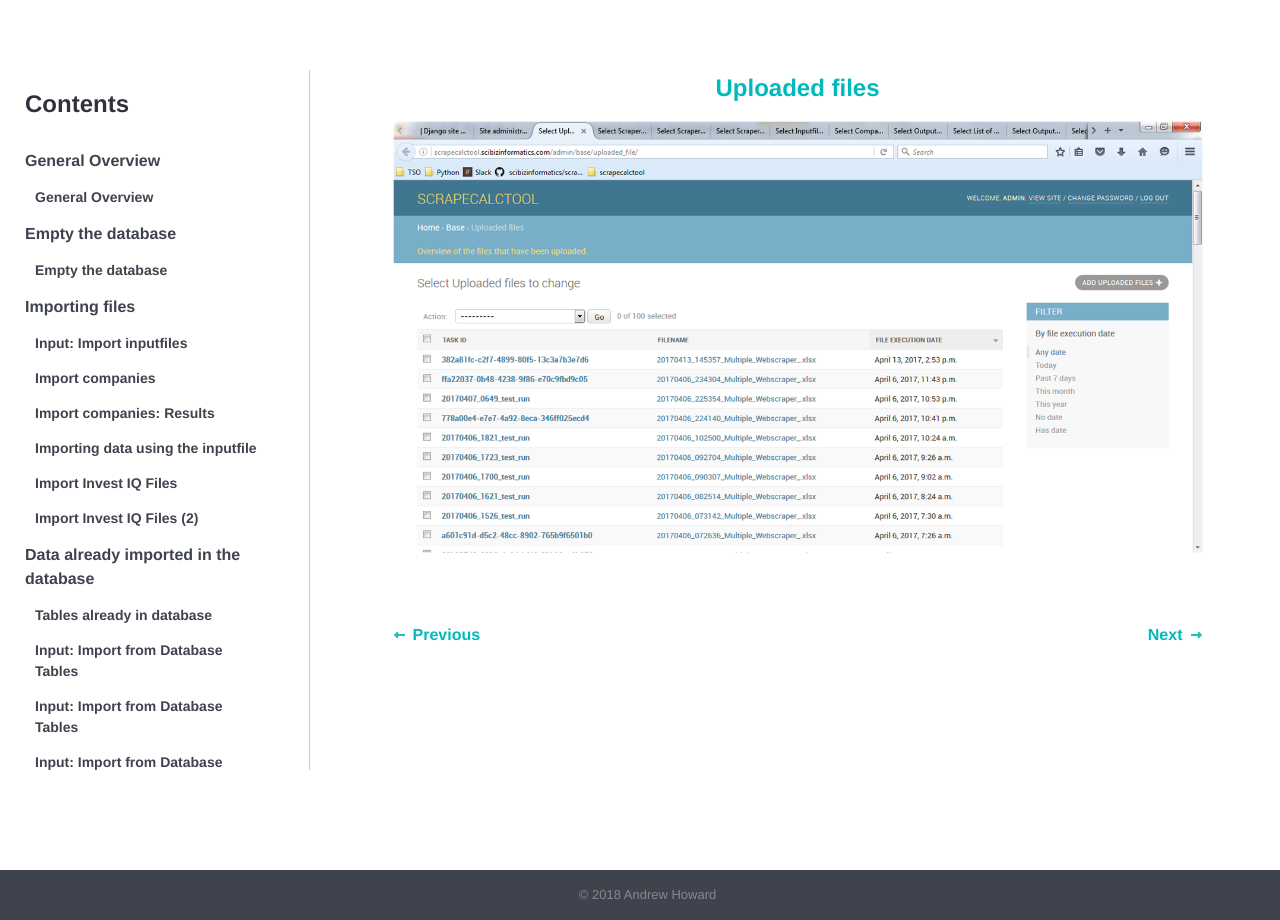
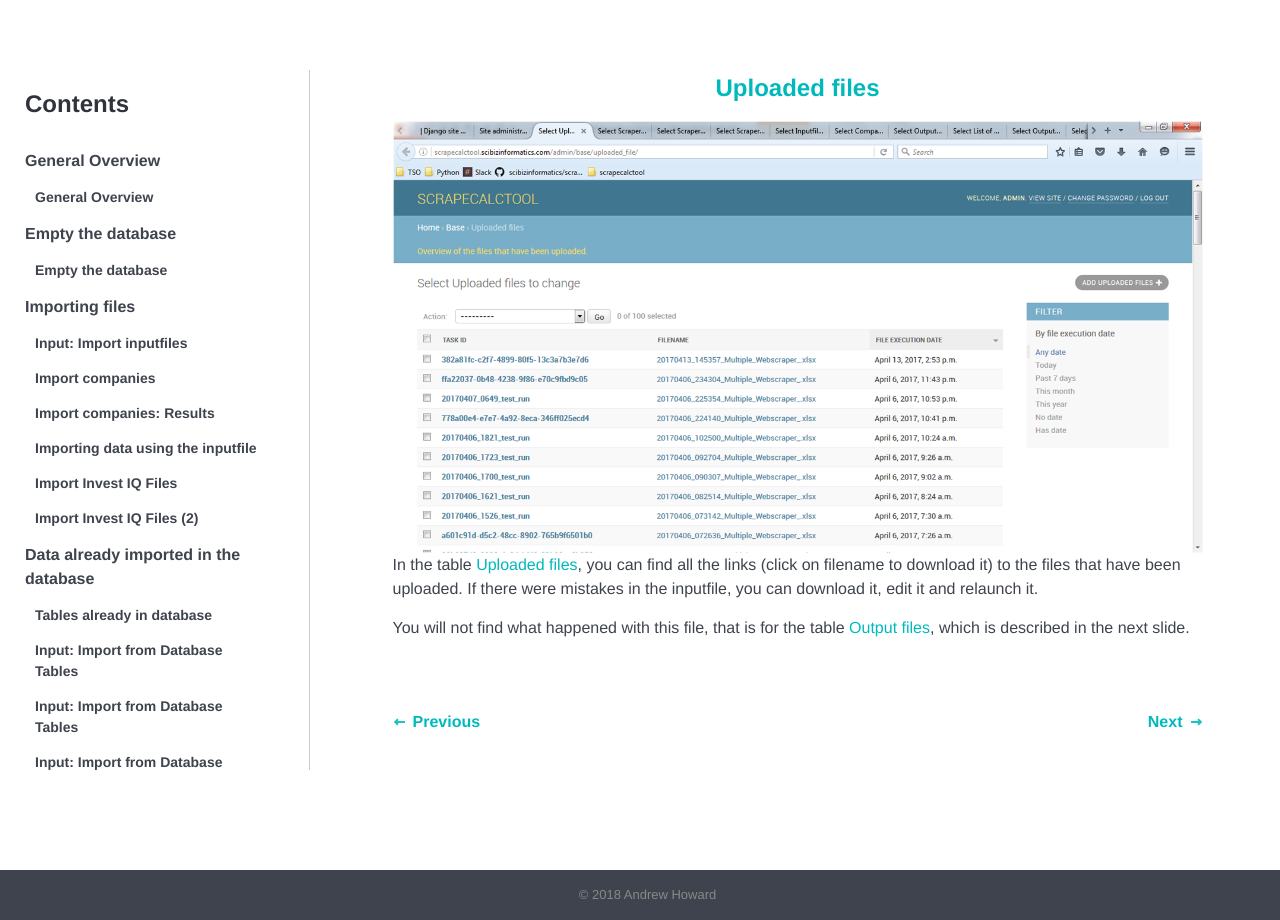
Before and after one commit to tkumpanenko/slides, a Jekyll site: the page built from _tutorials/057.html, in a window 1280 px wide. Built offline with Jekyll 4.4.1, drawn with Linux system fonts in a browser that asks for light colours.

Commit message:
Update from Forestry.io - 057.html

```diff
--- a/_tutorials/057.html
+++ b/_tutorials/057.html
@@ -4,8 +4,9 @@ topic: follow-up-normal-run
 order: 2
 date: 2018-01-18 19:31:06 +0000
 ---
-
-
-<h4><a href="#">Uploaded files</a></h4>
+<h4><a href="http://scrapecalctool.scibizinformatics.com/admin/base/uploaded_file/">Uploaded files</a></h4>
 
 <img src="{{site.url}}{{site.baseurl}}/images/057.png" alt="">
+
+<p>In the table <a href="http://scrapecalctool.scibizinformatics.com/admin/base/uploaded_file/">Uploaded files</a>, you can find all the links (click on filename to download it) to the files that have been uploaded. If there were mistakes in the inputfile, you can download it, edit it and relaunch it.</p>
+<p>You will not find what happened with this file, that is for the table <a href="http://scrapecalctool.scibizinformatics.com/admin/base/admin_file/">Output files</a>, which is described in the next slide. </p>
```
